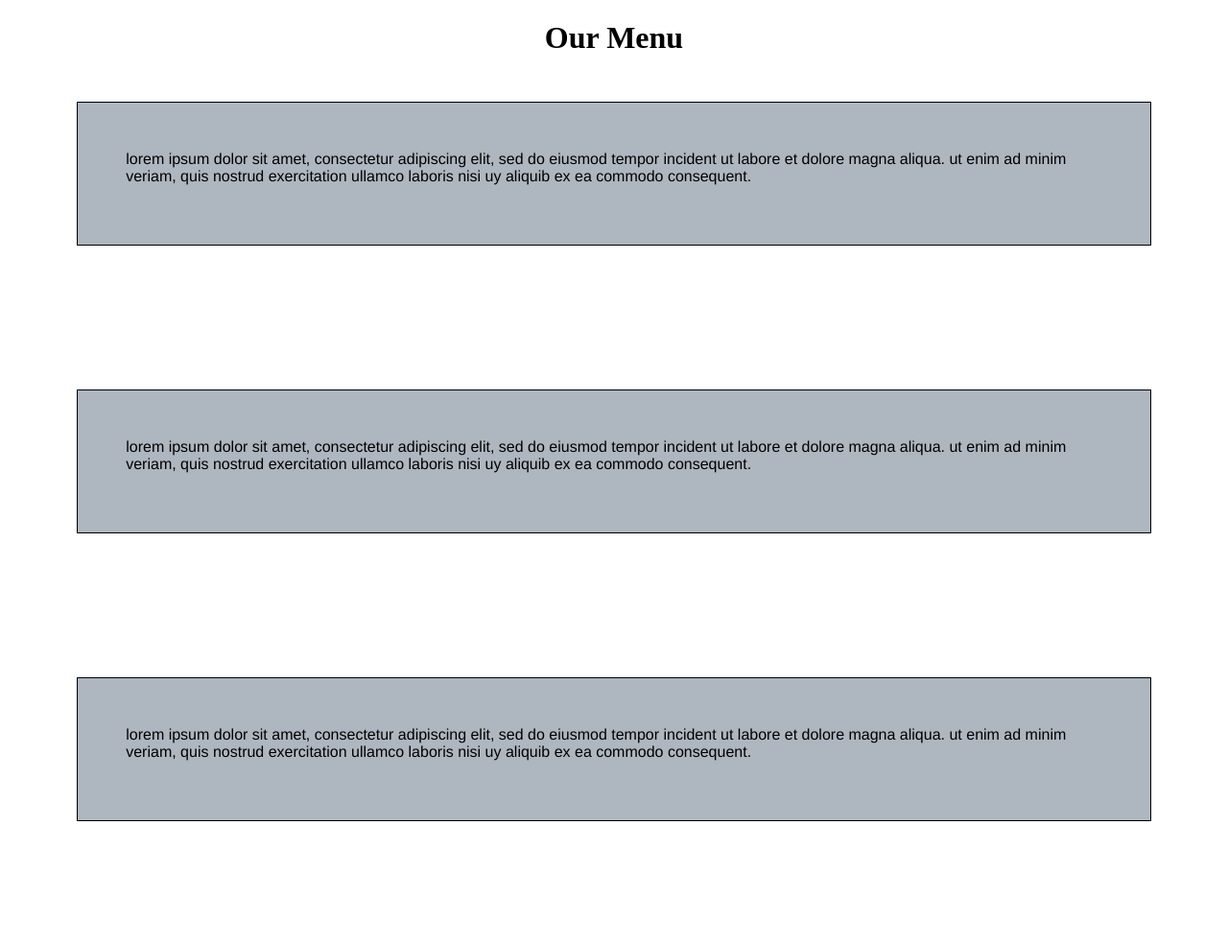
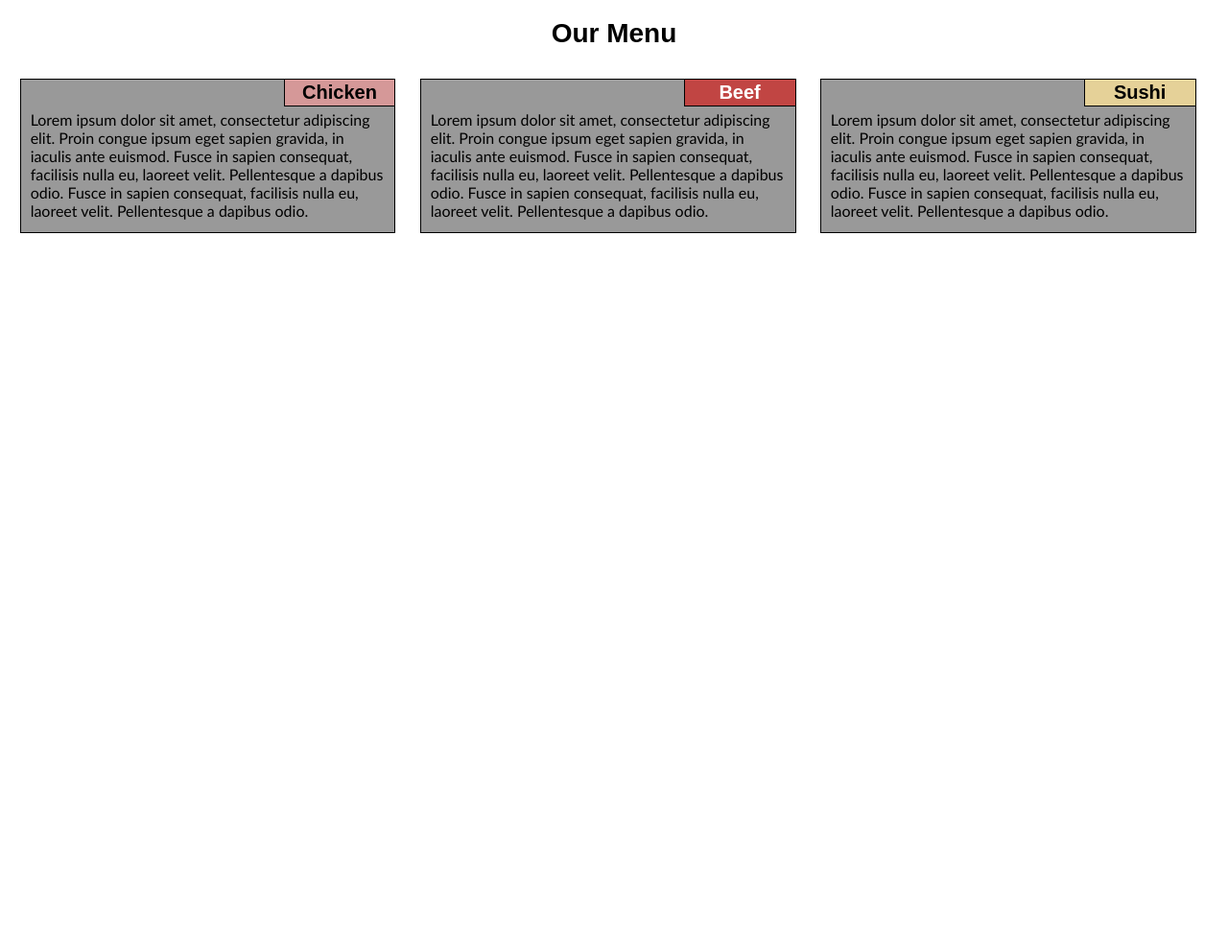
Before and after one commit to abhiramis1998/coursera-web, a plain HTML site: page module2/index.html in a window 1280 px wide. Shown: the whole page at 96% size. After the commit the page ends 800 px from the top, so only its background shows below. Drawn offline with Linux system fonts and the light colour scheme; files that its build step writes are made by us from their sources.

Commit message:
my module2 sol

```diff
--- a/module2/css/style.css
+++ b/module2/css/style.css
@@ -1,87 +1,92 @@
-h1 {
-	text-align: center;
-}
-@media (min-width: 992px) {
-  .col-lg-1, .col-lg-2, .col-lg-3{
-    float: left;
-    border: 1px black;
-     float: left;
-
-  padding: 10px;
-  height: 300px;
-  }
-  .col-lg-1 {
-    width: 33.33%;
-  }
-  .col-lg-2 {
-    width: 66.66%;
-  }
-  .col-lg-3 {
-    width: 100%;
-  }
-
-}
-@media (min-width: 768px) and (max-width: 991px)
-{
- .col-lg-1, .col-lg-2, .col-lg-3{
-    float: left;
-    border: 1px black;
-     float: left;
-
-  padding: 10px;
-  height: 300px;
-  }
-  .col-lg-1 {
-    width: 33.33%;
-  }
-  .col-lg-2 {
-    width: 66.66%;
-  }
-  .col-lg-3 {
-    width: 100%;
-  }
-}
-@media only (max-width: 767px) {
- .col-lg-1, .col-lg-2, .col-lg-3{
-    float: left;
-    border: 1px black;
-     float: left;
-
-  padding: 10px;
-  height: 300px;
-  }
-  .col-lg-1 {
-  	  float: left;
-    width: 33.33%;
-  }
-  .col-lg-2 {
-    width: 66.66%;
-  }
-  .col-lg-3 {
-    width: 100%;
-  }
-}
-p {
-  border: 1px solid black;
-  background-color: #AEB6BF;
-  width: 90%;
-  height: 150px;
-   padding: 50px;
-   text-align: left;
-  margin-right: auto;
-  margin-left: auto;
-  font-family: Helvetica;
+*{
+box-sizing: border-box;
 
 }
 
 
+h1{
+      text-align: center;
+      font-family:  Arial, Helvetica, sans-serif;
+      font-size: 1.75em;
+  }
 
-.row:after {
-  content: "";
-  display: table;
-  clear: both;
+p{
+    clear: both;
+    font-family:Arial, Helvetica, sans-serif;
 }
 
-* {
-  box-sizing: border-box;
+section{
+    position: relative;
+    color: black;
+    background-color:#999999;
+    float: left;
+    border: 1px solid black;
+    text-align: left;
+    font-family:"Trebuchet MS", Helvetica, sans-serif;
+    font-size: 1em;
+    font-weight: 500;
+    padding:32px 10px 1%;
+
 }
+
+.row{
+    margin: 0;
+    width: 100%;
+    text-align: center;
+    overflow: hidden;
+}
+
+.title{
+    position: absolute;
+    top: -1px;
+    right: -1px;
+    width: 30%;
+    text-align: center;
+    padding-top: 2px;
+    padding-bottom: 2px;
+    background-color:#FF0000;
+    margin: 0px;
+    border: 1px solid black;
+    font-weight: bold;
+    font-size: 1.25em;
+}
+
+#Chicken {
+    background-color: #D59898;
+}
+#Beef{
+    background-color: #C14543;
+    color: white;
+}
+#Sushi{
+    background-color: #E5D198;
+}
+
+@media(min-width:992px){
+
+    .col-lg-3{
+        width: 31%;
+        margin: 1%;
+    }
+}
+
+/* col-lg-3 col-md-2 col-sm-1 */
+
+@media(min-width:768px) and (max-width:991px){
+
+    .col-md-2{
+        width: 47%;
+        margin: 1.5%;
+    }
+    .col-md-1{
+        width: 97%;
+        margin: 1.5%;
+    }
+}
+
+@media(max-width:767px){
+    .col-sm-1{
+        width: 97%;
+        margin: 1%;
+    }
+}
--- a/module2/index.html
+++ b/module2/index.html
@@ -1,17 +1,44 @@
+
 <!DOCTYPE html>
 <html>
+
 <head>
-		<meta charset="utf-8">
+<meta charset="utf-8">
 <meta name="viewport" content="width=device-width, initial-scale=1">
-	<title>module 2 assignment solution</title>
+<title>m2 solution</title>
+<link rel="stylesheet" type="text/css" href="css/style.css">
+
+</head>
 
 
-	<link href="style.css" rel="stylesheet">
-</head>
+
 <body>
-<h1>Our Menu</h1>
-<div class="row">
-	 <div class="col-lg-3"><p>lorem ipsum dolor sit amet, consectetur adipiscing elit, sed do eiusmod tempor incident ut labore  et dolore magna aliqua. ut enim ad minim veriam, quis nostrud exercitation ullamco laboris nisi uy aliquib ex ea commodo consequent.</p></div>
-  <div class="col-lg-3"><p>lorem ipsum dolor sit amet, consectetur adipiscing elit, sed do eiusmod tempor incident ut labore  et dolore magna aliqua. ut enim ad minim veriam, quis nostrud exercitation ullamco laboris nisi uy aliquib ex ea commodo consequent.</p></div>
-  <div class="col-lg-3"><p>lorem ipsum dolor sit amet, consectetur adipiscing elit, sed do eiusmod tempor incident ut labore  et dolore magna aliqua. ut enim ad minim veriam, quis nostrud exercitation ullamco laboris nisi uy aliquib ex ea commodo consequent.</p></div>
-</html>
+ <h1 >Our Menu</h1>
+
+
+<div class='row'>
+<section class="col-lg-3 col-md-2 col-sm-1">
+    <p class='title' id ='Chicken'>Chicken</p>
+    <!-- <div class="description"> -->
+        Lorem ipsum dolor sit amet, consectetur adipiscing elit. Proin congue ipsum eget sapien gravida, in iaculis ante euismod. Fusce in sapien consequat, facilisis nulla eu, laoreet velit. Pellentesque a dapibus odio. Fusce in sapien consequat, facilisis nulla eu, laoreet velit. Pellentesque a dapibus odio.
+    <!-- </div> -->
+</section>
+
+<section class="col-lg-3 col-md-2 col-sm-1">
+    <p class='title' id='Beef'>Beef</p>
+    <!-- <div class="description"> -->
+        Lorem ipsum dolor sit amet, consectetur adipiscing elit. Proin congue ipsum eget sapien gravida, in iaculis ante euismod. Fusce in sapien consequat, facilisis nulla eu, laoreet velit. Pellentesque a dapibus odio. Fusce in sapien consequat, facilisis nulla eu, laoreet velit. Pellentesque a dapibus odio.
+    <!-- </div> -->
+</section>
+
+<section class="col-lg-3 col-md-1 col-sm-1">
+    <p class='title' id='Sushi'>Sushi</p>
+    <!-- <div class="description"> -->
+        Lorem ipsum dolor sit amet, consectetur adipiscing elit. Proin congue ipsum eget sapien gravida, in iaculis ante euismod. Fusce in sapien consequat, facilisis nulla eu, laoreet velit. Pellentesque a dapibus odio. Fusce in sapien consequat, facilisis nulla eu, laoreet velit. Pellentesque a dapibus odio.
+    <!-- </div> -->
+</section>
+
+</div>
+
+</body>
+<html>
```
